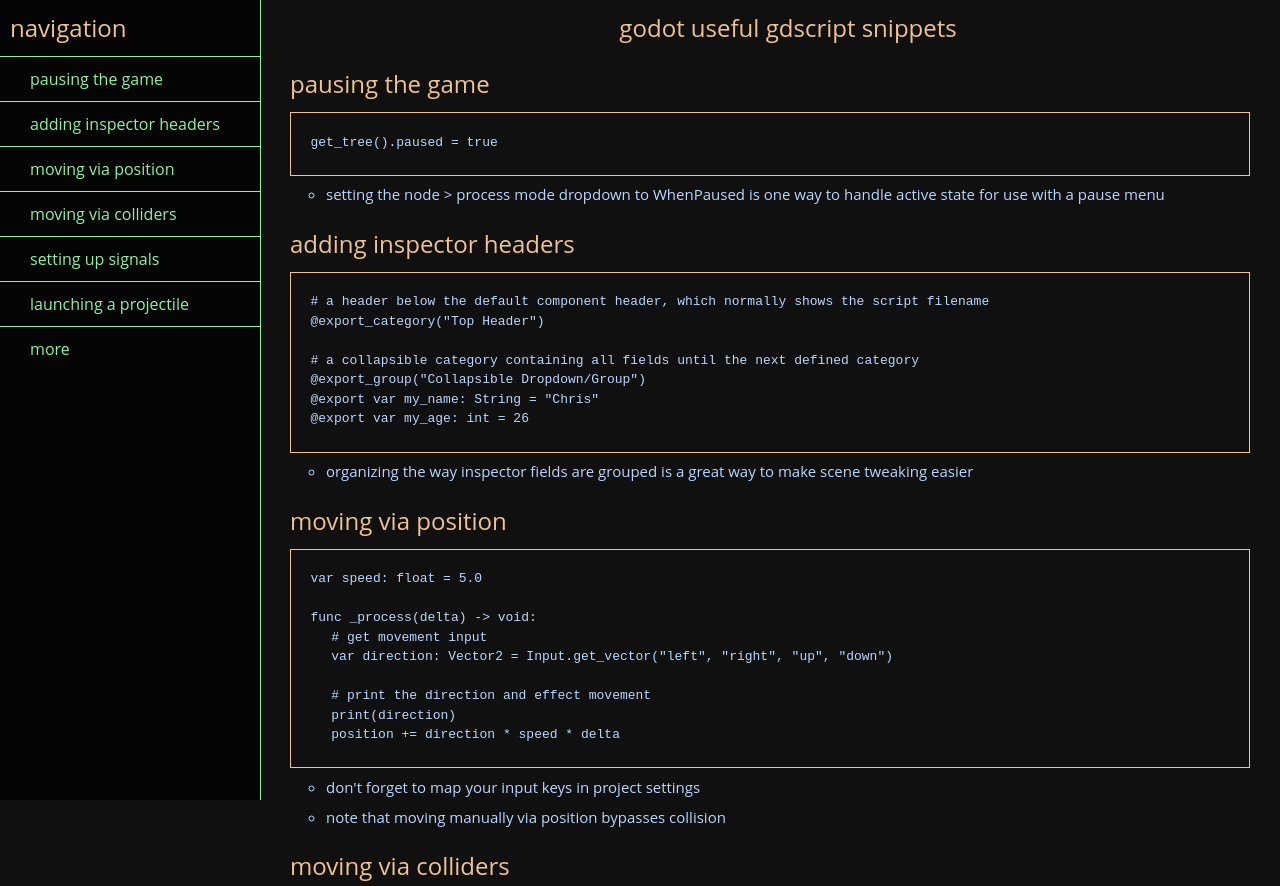
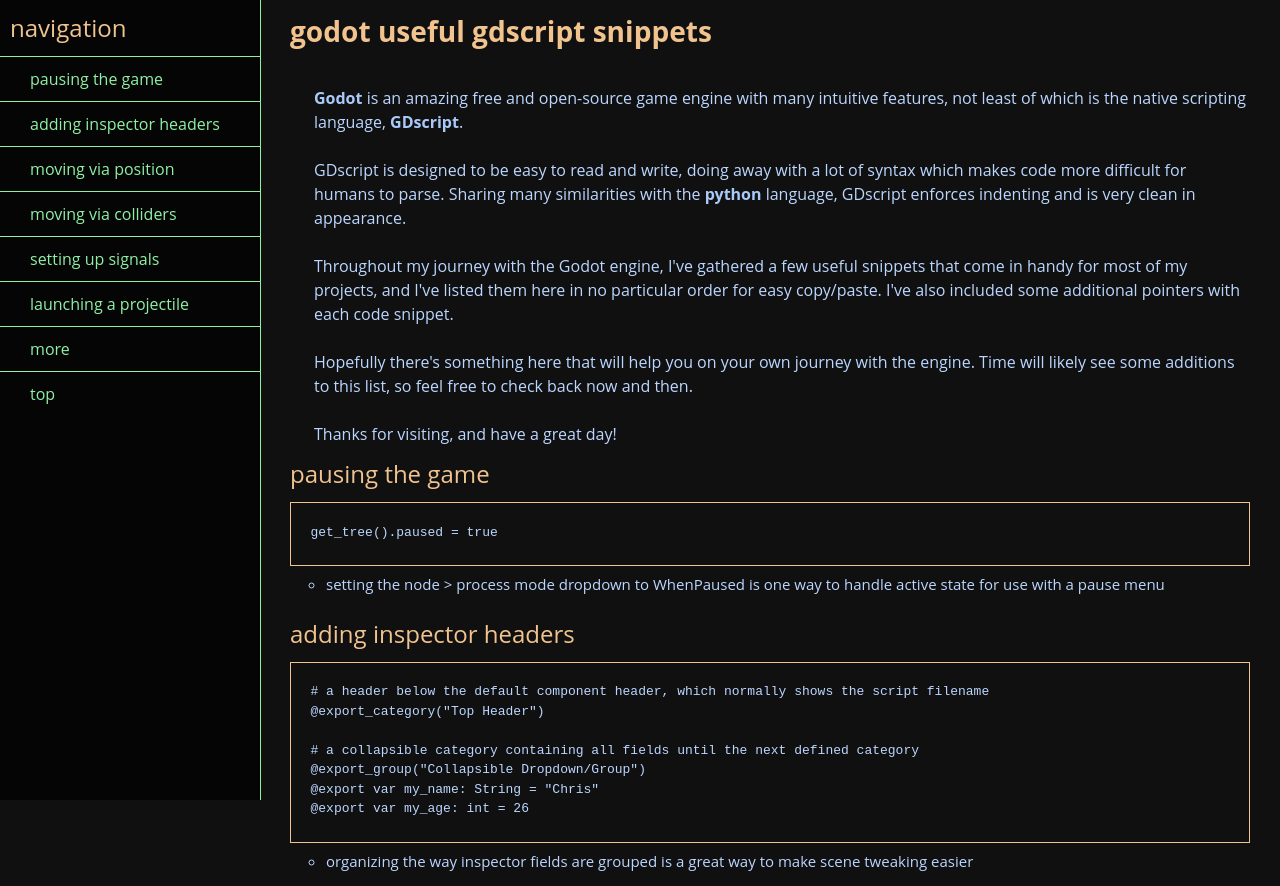
Before and after one commit to jon-c-miller/jon-c-miller.github.io, a plain HTML site: page secondary-sites/gdscript-snippets/index.html in a window 1280 px wide. Shown: the top 886 px of the page. Drawn offline with Linux system fonts and the light colour scheme.

Commit message:
gdscript-snippets: add welcome content and explanation of site

```diff
--- a/secondary-sites/gdscript-snippets/index.html
+++ b/secondary-sites/gdscript-snippets/index.html
@@ -20,17 +20,57 @@
         <li><a class="nav-link" href="#section_five">setting up signals</a></li>
         <li><a class="nav-link" href="#section_six">launching a projectile</a></li>
         <li><a class="nav-link" href="#final_section">more</a></li>
+        <li><a class="nav-link" href="#">top</a></li>
       </ul>
     </nav>
 
     <main id="main-doc">
 
       <section class="title-section">
-        <header class="section-header">
-          <article class="center">
-            <p>godot useful gdscript snippets</p>
-          </article>
+        <header class="section-header center">
+          <h3>godot useful gdscript snippets</h3>
         </header>
+        <article>
+          <br>
+          <p>
+            <a class="reference-link"
+            href="https://godotengine.org/"
+            target="_blank">
+            Godot</a>
+            is an amazing free and open-source game engine with many intuitive features,
+            not least of which is the native scripting language,
+            <a class="reference-link"
+            href="https://docs.godotengine.org/en/stable/tutorials/scripting/gdscript/index.html"
+            target="_blank">
+            GDscript</a>.
+          </p>
+          <br>
+          <p>
+            GDscript is designed to be easy to read and write, doing away with a lot of syntax
+            which makes code more difficult for humans to parse. Sharing many similarities with
+            the
+            <a class="reference-link"
+            href="https://www.python.org/"
+            target="_blank">
+            python</a>
+            language, GDscript enforces indenting and is very clean in appearance.
+          </p>
+          <br>
+          <p>
+            Throughout my journey with the Godot engine, I've gathered a few useful snippets
+            that come in handy for most of my projects, and I've listed them here in no particular
+            order for easy copy/paste. I've also included some additional pointers with each code snippet.
+          </p>
+          <br>
+          <p>
+            Hopefully there's something here that will help you on your own journey with the engine.
+            Time will likely see some additions to this list, so feel free to check back now and then.
+          </p>
+          <br>
+          <p>
+            Thanks for visiting, and have a great day!
+          </p>
+        </article>
       </section>
 
       <!-- pausing the game -->
@@ -186,7 +226,7 @@
         <header class="section-header">more on the official reference site!</header>
         <article>
           <p>
-            This was just a taste of the many ways gdscript can be utilized in projects.
+            This was just a taste of the many ways GDscript can be utilized in projects.
             Check out the official gdscript
             <a class="reference-link"
               href="https://docs.godotengine.org/en/stable/tutorials/scripting/gdscript/gdscript_basics.html"
@@ -205,6 +245,6 @@
   </body>
 
   <footer>
-    <p>&copy; 2024 · Jon Miller · All Rights Reserved</p>
+    <p>&copy; 2024 · Jon Miller · Some Rights Reserved</p>
   </footer>
 </html>
```
